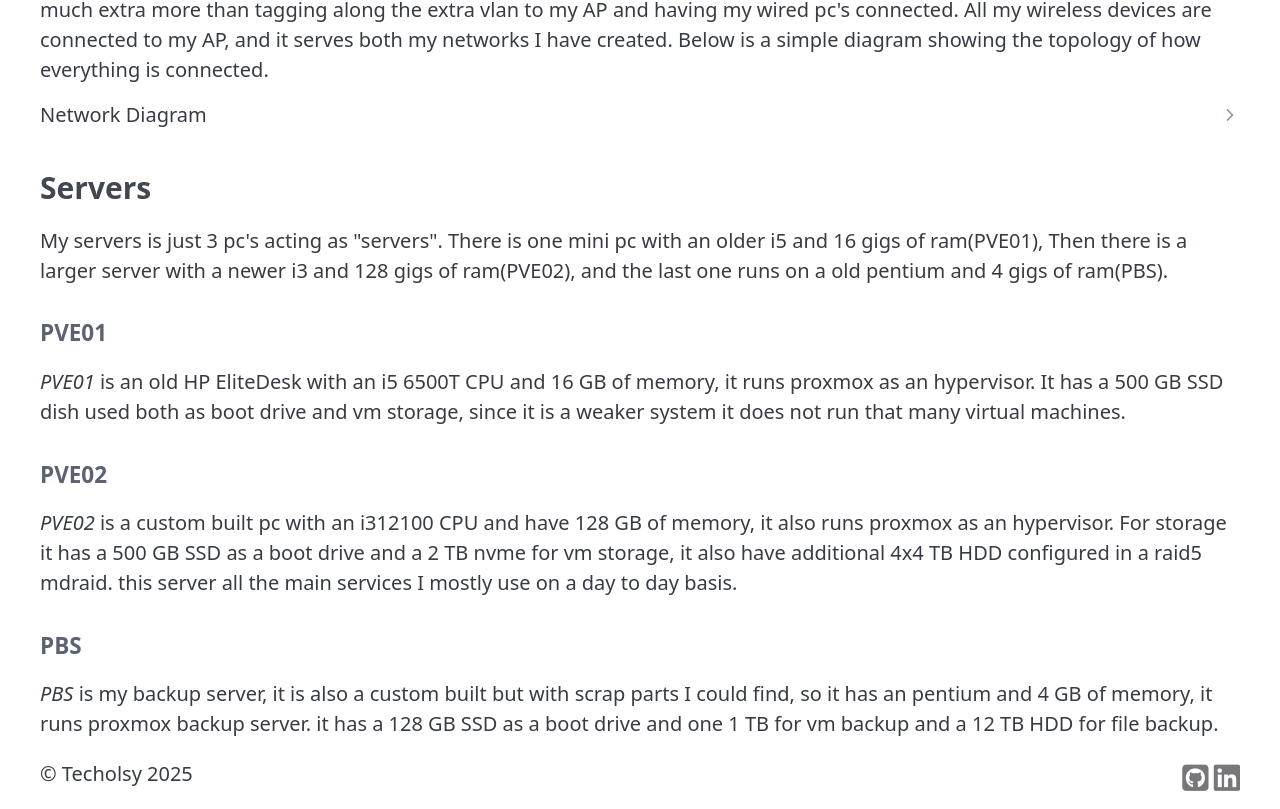
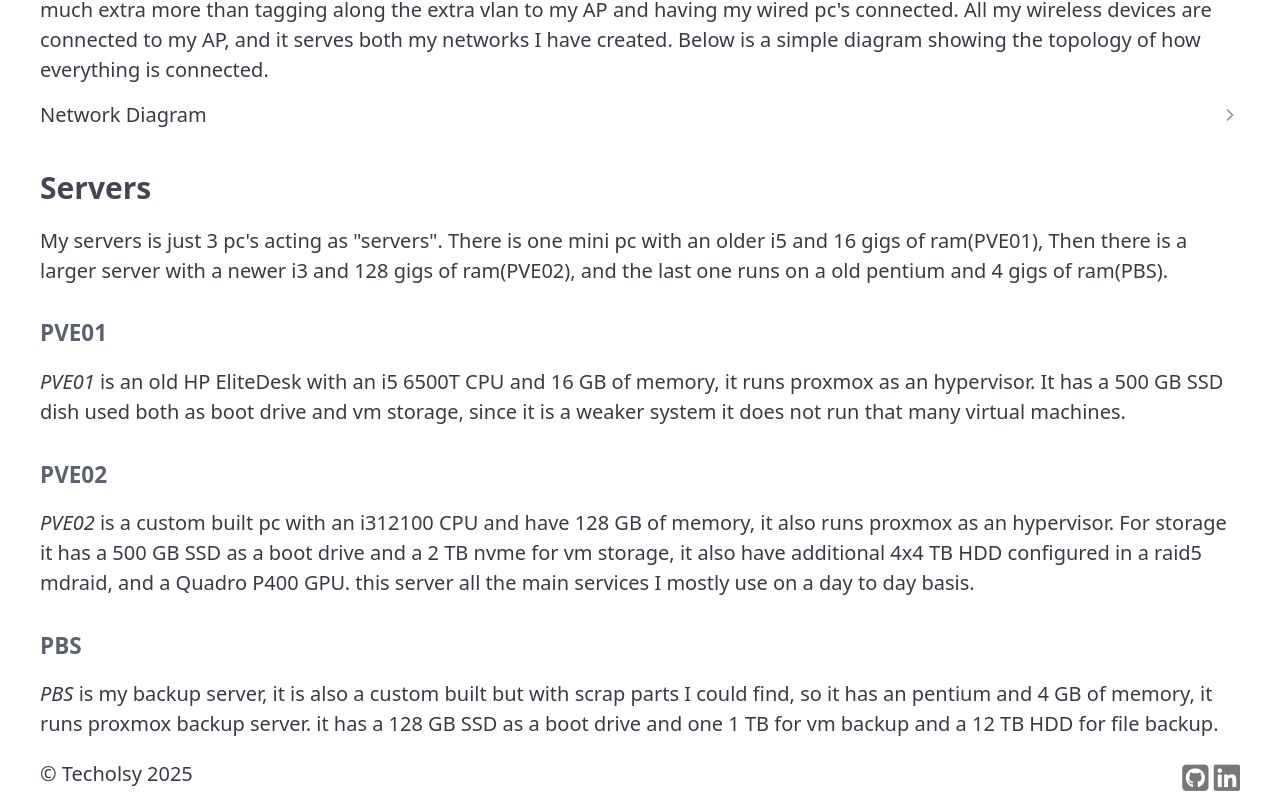
Before and after one commit to techolsy/techolsy-website, a SvelteKit app: page /homelab in a window 1280 px wide. Shown: the part 421-1230 px from the top of the page. Built offline with nearby package versions, Linux system fonts and the light colour scheme.

Commit message:
Servers.svelte: Added missing content

```diff
--- a/src/routes/homelab/Servers.svelte
+++ b/src/routes/homelab/Servers.svelte
@@ -19,7 +19,7 @@
 <p>
   <i>PVE02</i> is a custom built pc with an i312100 CPU and have 128 GB of memory, it also runs proxmox as an hypervisor.
   For storage it has a 500 GB SSD as a boot drive and a 2 TB nvme for vm storage, it also have additional 4x4 TB HDD
-  configured in a raid5 mdraid. this server all the main services I mostly use on a day to day basis.
+  configured in a raid5 mdraid, and a Quadro P400 GPU. this server all the main services I mostly use on a day to day basis.
 </p>
 
 <h5>PBS</h5>
```
